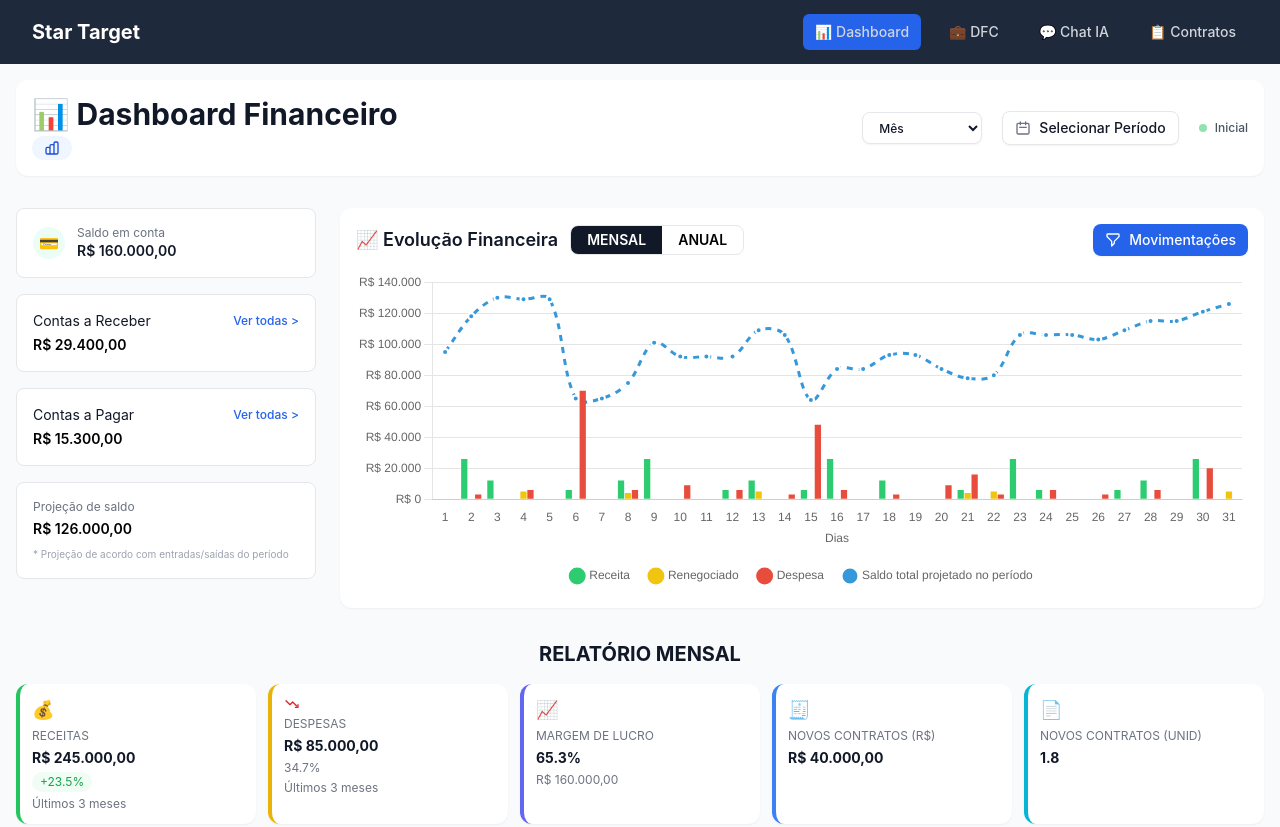
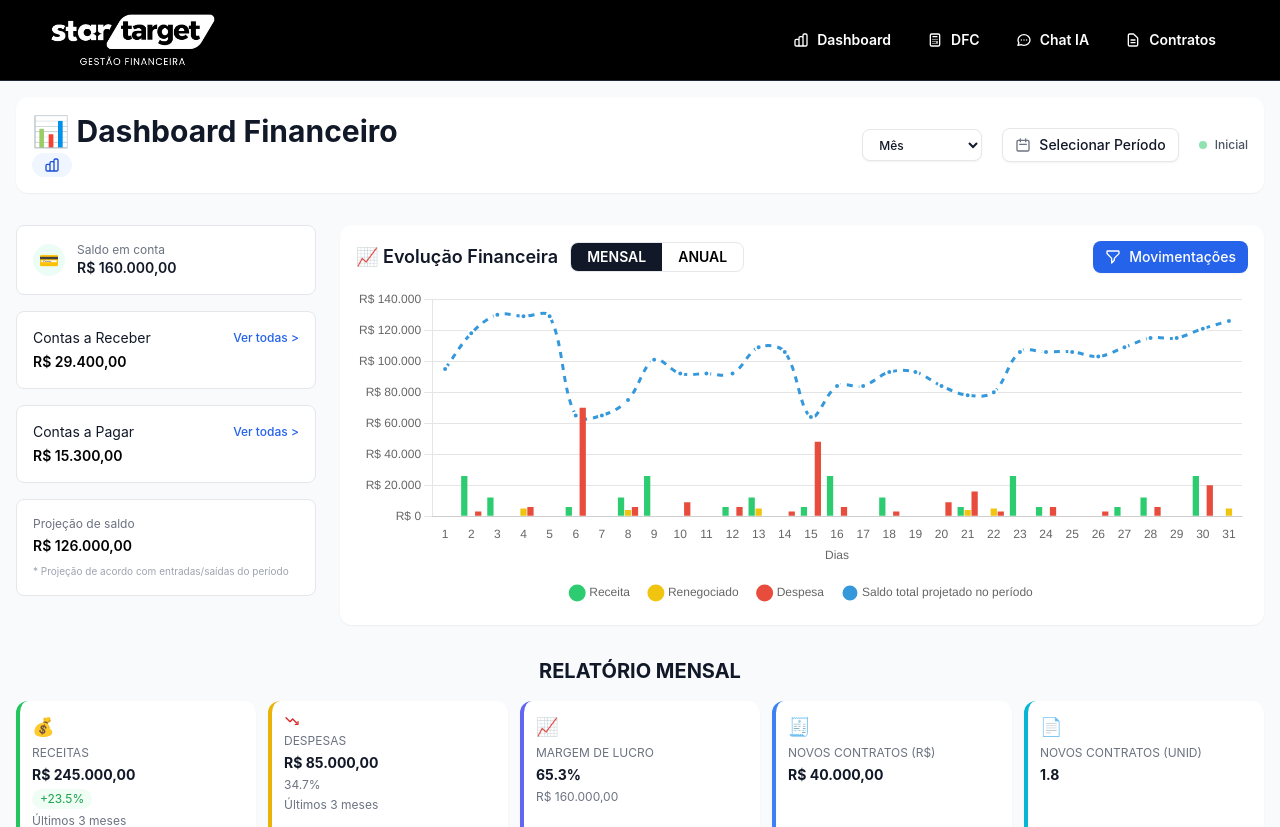
Before and after one commit to arthurbowens/ia-financeira-erp, an Angular app: page /dashboard in a window 1280 px wide. Shown: the top 827 px of the page. Built offline with nearby package versions, Linux system fonts and the light colour scheme.

Commit message:
feat: adicionar logo e redesign profissional do header
- Implementar logo Star Target no cabeçalho
- Aplicar design preto clean e profissional
- Remover cores ativas indesejadas dos links
- Otimizar layout e responsividade
- Criar estrutura para assets visuais

```diff
--- a/src/app/app.component.html
+++ b/src/app/app.component.html
@@ -1,35 +1,43 @@
 <div class="min-h-screen bg-gray-50 flex flex-col">
-  <nav class="bg-slate-800 shadow-lg">
-    <div class="max-w-7xl mx-auto px-4 sm:px-6 lg:px-8">
-      <div class="flex justify-between items-center h-16">
+  <nav class="bg-black shadow-lg border-b border-gray-800">
+    <div class="max-w-8xl mx-auto px-6 sm:px-8 lg:px-12">
+      <div class="flex justify-between items-center h-20">
         <!-- Logo -->
         <div class="flex items-center">
-          <a routerLink="/dashboard" class="text-white text-xl font-bold hover:text-primary-300 transition-colors">
-            Star Target
+          <a routerLink="/dashboard" class="flex items-center hover:opacity-90 transition-all duration-300 group">
+            <img src="assets/images/logoStarTarget.jpeg" alt="Star Target" class="h-14 w-auto group-hover:scale-105 transition-transform duration-300">
           </a>
         </div>
 
         <div class="hidden md:block">
-          <div class="ml-10 flex items-baseline space-x-4">
+          <div class="ml-12 flex items-center space-x-1">
             <a routerLink="/dashboard"
-               routerLinkActive="active"
-               class="text-gray-300 hover:text-white px-3 py-2 rounded-md text-sm font-medium transition-colors">
-              📊 Dashboard
+               class="text-white hover:text-gray-300 hover:bg-gray-800 px-4 py-3 rounded-lg text-sm font-semibold transition-all duration-200 flex items-center gap-2">
+              <svg class="w-4 h-4" fill="none" stroke="currentColor" viewBox="0 0 24 24">
+                <path stroke-linecap="round" stroke-linejoin="round" stroke-width="2" d="M9 19v-6a2 2 0 00-2-2H5a2 2 0 00-2 2v6a2 2 0 002 2h2a2 2 0 002-2zm0 0V9a2 2 0 012-2h2a2 2 0 012 2v10m-6 0a2 2 0 002 2h2a2 2 0 002-2m0 0V5a2 2 0 012-2h2a2 2 0 012 2v14a2 2 0 01-2 2h-2a2 2 0 01-2-2z"></path>
+              </svg>
+              Dashboard
             </a>
             <a routerLink="/fluxo-caixa"
-               routerLinkActive="active"
-               class="text-gray-300 hover:text-white px-3 py-2 rounded-md text-sm font-medium transition-colors">
-              💼 DFC
+               class="text-white hover:text-gray-300 hover:bg-gray-800 px-4 py-3 rounded-lg text-sm font-semibold transition-all duration-200 flex items-center gap-2">
+              <svg class="w-4 h-4" fill="none" stroke="currentColor" viewBox="0 0 24 24">
+                <path stroke-linecap="round" stroke-linejoin="round" stroke-width="2" d="M9 7h6m0 10v-3m-3 3h.01M9 17h.01M9 14h.01M12 14h.01M15 11h.01M12 11h.01M9 11h.01M7 21h10a2 2 0 002-2V5a2 2 0 00-2-2H7a2 2 0 00-2 2v14a2 2 0 002 2z"></path>
+              </svg>
+              DFC
             </a>
             <a routerLink="/chat"
-               routerLinkActive="active"
-               class="text-gray-300 hover:text-white px-3 py-2 rounded-md text-sm font-medium transition-colors">
-              💬 Chat IA
+               class="text-white hover:text-gray-300 hover:bg-gray-800 px-4 py-3 rounded-lg text-sm font-semibold transition-all duration-200 flex items-center gap-2">
+              <svg class="w-4 h-4" fill="none" stroke="currentColor" viewBox="0 0 24 24">
+                <path stroke-linecap="round" stroke-linejoin="round" stroke-width="2" d="M8 12h.01M12 12h.01M16 12h.01M21 12c0 4.418-4.03 8-9 8a9.863 9.863 0 01-4.255-.949L3 20l1.395-3.72C3.512 15.042 3 13.574 3 12c0-4.418 4.03-8 9-8s9 3.582 9 8z"></path>
+              </svg>
+              Chat IA
             </a>
             <a routerLink="/contratos"
-               routerLinkActive="active"
-               class="text-gray-300 hover:text-white px-3 py-2 rounded-md text-sm font-medium transition-colors">
-              📋 Contratos
+               class="text-white hover:text-gray-300 hover:bg-gray-800 px-4 py-3 rounded-lg text-sm font-semibold transition-all duration-200 flex items-center gap-2">
+              <svg class="w-4 h-4" fill="none" stroke="currentColor" viewBox="0 0 24 24">
+                <path stroke-linecap="round" stroke-linejoin="round" stroke-width="2" d="M9 12h6m-6 4h6m2 5H7a2 2 0 01-2-2V5a2 2 0 012-2h5.586a1 1 0 01.707.293l5.414 5.414a1 1 0 01.293.707V19a2 2 0 01-2 2z"></path>
+              </svg>
+              Contratos
             </a>
           </div>
         </div>
@@ -38,7 +46,7 @@
           <button
             (click)="toggleMobileMenu()"
             type="button"
-            class="text-gray-300 hover:text-white focus:outline-none focus:text-white transition-colors">
+            class="text-white hover:text-gray-300 hover:bg-gray-800 p-2 rounded-lg focus:outline-none focus:ring-2 focus:ring-gray-600 transition-all duration-200">
             <svg class="h-6 w-6" fill="none" viewBox="0 0 24 24" stroke="currentColor">
               <path *ngIf="!isMobileMenuOpen" stroke-linecap="round" stroke-linejoin="round" stroke-width="2" d="M4 6h16M4 12h16M4 18h16" />
               <path *ngIf="isMobileMenuOpen" stroke-linecap="round" stroke-linejoin="round" stroke-width="2" d="M6 18L18 6M6 6l12 12" />
@@ -53,33 +61,37 @@
            [class.translate-y-0]="isMobileMenuOpen"
            [class.opacity-0]="!isMobileMenuOpen"
            [class.-translate-y-2]="!isMobileMenuOpen">
-        <div class="px-2 pt-2 pb-3 space-y-1 sm:px-3 bg-slate-700 rounded-lg mt-2 shadow-lg">
+         <div class="px-2 pt-2 pb-3 space-y-1 sm:px-3 bg-gray-900 rounded-lg mt-2 shadow-lg border border-gray-700">
            <a routerLink="/dashboard"
               (click)="closeMobileMenu()"
-             routerLinkActive="active"
-             class="text-gray-300 hover:text-white hover:bg-slate-600 block px-3 py-3 rounded-md text-base font-medium transition-all duration-200 flex items-center">
-            <span class="text-xl mr-3">📊</span>
+              class="text-white hover:text-gray-300 hover:bg-gray-800 block px-4 py-3 rounded-lg text-base font-semibold transition-all duration-200 flex items-center gap-3">
+             <svg class="w-5 h-5" fill="none" stroke="currentColor" viewBox="0 0 24 24">
+               <path stroke-linecap="round" stroke-linejoin="round" stroke-width="2" d="M9 19v-6a2 2 0 00-2-2H5a2 2 0 00-2 2v6a2 2 0 002 2h2a2 2 0 002-2zm0 0V9a2 2 0 012-2h2a2 2 0 012 2v10m-6 0a2 2 0 002 2h2a2 2 0 002-2m0 0V5a2 2 0 012-2h2a2 2 0 012 2v14a2 2 0 01-2 2h-2a2 2 0 01-2-2z"></path>
+             </svg>
              <span>Dashboard</span>
            </a>
            <a routerLink="/fluxo-caixa"
               (click)="closeMobileMenu()"
-             routerLinkActive="active"
-             class="text-gray-300 hover:text-white hover:bg-slate-600 block px-3 py-3 rounded-md text-base font-medium transition-all duration-200 flex items-center">
-            <span class="text-xl mr-3">💼</span>
+              class="text-white hover:text-gray-300 hover:bg-gray-800 block px-4 py-3 rounded-lg text-base font-semibold transition-all duration-200 flex items-center gap-3">
+             <svg class="w-5 h-5" fill="none" stroke="currentColor" viewBox="0 0 24 24">
+               <path stroke-linecap="round" stroke-linejoin="round" stroke-width="2" d="M9 7h6m0 10v-3m-3 3h.01M9 17h.01M9 14h.01M12 14h.01M15 11h.01M12 11h.01M9 11h.01M7 21h10a2 2 0 002-2V5a2 2 0 00-2-2H7a2 2 0 00-2 2v14a2 2 0 002 2z"></path>
+             </svg>
              <span>DFC</span>
            </a>
            <a routerLink="/chat"
               (click)="closeMobileMenu()"
-             routerLinkActive="active"
-             class="text-gray-300 hover:text-white hover:bg-slate-600 block px-3 py-3 rounded-md text-base font-medium transition-all duration-200 flex items-center">
-            <span class="text-xl mr-3">💬</span>
+              class="text-white hover:text-gray-300 hover:bg-gray-800 block px-4 py-3 rounded-lg text-base font-semibold transition-all duration-200 flex items-center gap-3">
+             <svg class="w-5 h-5" fill="none" stroke="currentColor" viewBox="0 0 24 24">
+               <path stroke-linecap="round" stroke-linejoin="round" stroke-width="2" d="M8 12h.01M12 12h.01M16 12h.01M21 12c0 4.418-4.03 8-9 8a9.863 9.863 0 01-4.255-.949L3 20l1.395-3.72C3.512 15.042 3 13.574 3 12c0-4.418 4.03-8 9-8s9 3.582 9 8z"></path>
+             </svg>
              <span>Chat IA</span>
            </a>
            <a routerLink="/contratos"
               (click)="closeMobileMenu()"
-             routerLinkActive="active"
-             class="text-gray-300 hover:text-white hover:bg-slate-600 block px-3 py-3 rounded-md text-base font-medium transition-all duration-200 flex items-center">
-            <span class="text-xl mr-3">📋</span>
+              class="text-white hover:text-gray-300 hover:bg-gray-800 block px-4 py-3 rounded-lg text-base font-semibold transition-all duration-200 flex items-center gap-3">
+             <svg class="w-5 h-5" fill="none" stroke="currentColor" viewBox="0 0 24 24">
+               <path stroke-linecap="round" stroke-linejoin="round" stroke-width="2" d="M9 12h6m-6 4h6m2 5H7a2 2 0 01-2-2V5a2 2 0 012-2h5.586a1 1 0 01.707.293l5.414 5.414a1 1 0 01.293.707V19a2 2 0 01-2 2z"></path>
+             </svg>
              <span>Contratos</span>
            </a>
          </div>
```
Also changed, not shown: src/assets/images/logoStarTarget.jpeg (added). Lines whose indentation alone changed are shown as unchanged.
